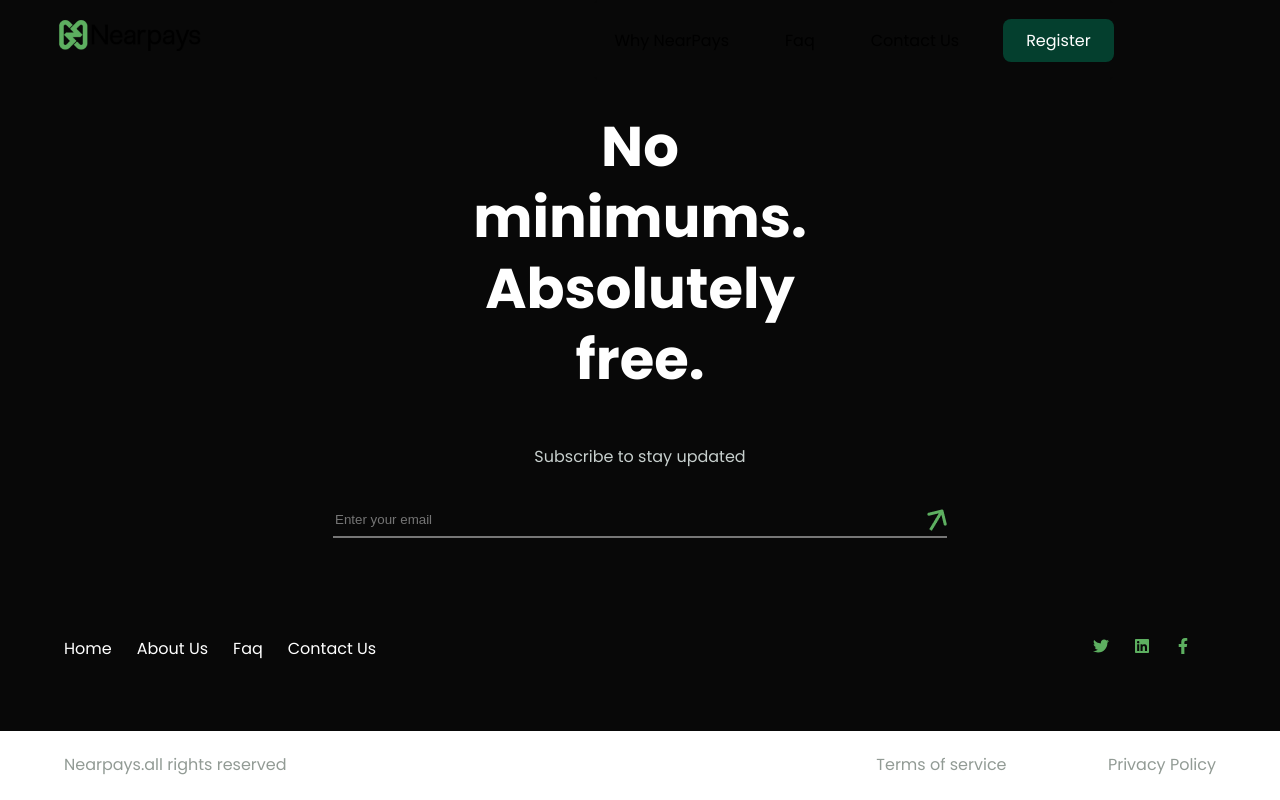
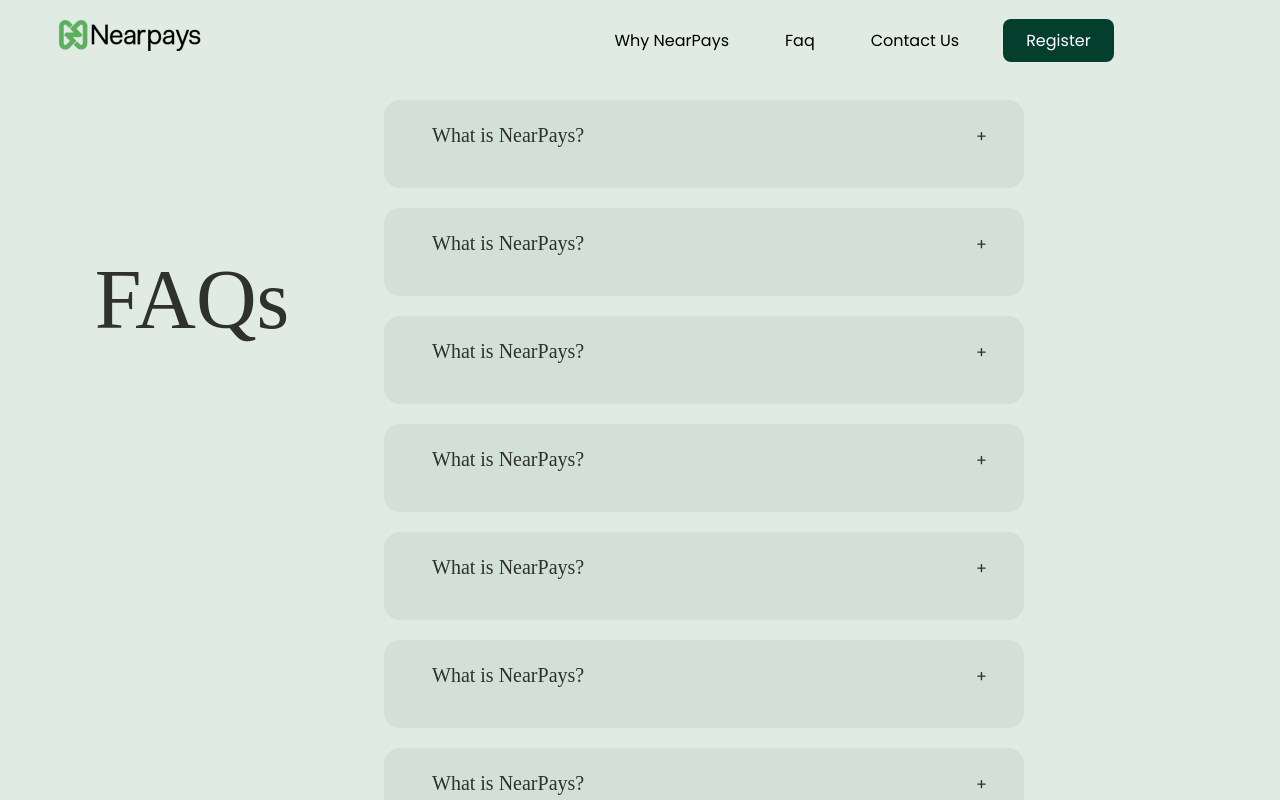
Before and after one commit to lukeola/nearpays, a React (Create React App) app: page /faq in a window 1280 px wide. Shown: the top 800 px of the page. Built offline with nearby package versions, Linux system fonts and the light colour scheme.

Commit message:
Contact page completed

```diff
--- a/src/components/navbar/Navbar.js
+++ b/src/components/navbar/Navbar.js
@@ -8,7 +8,9 @@
 
 const Navbar = () => {
     const history = useNavigate ();
+
     const [menuOpen, setMenuOpen] = useState(false);
+
     const [size, setSize] = useState({
         width: undefined,
         height: undefined,
--- a/src/pages/contact-us/ContactElements.js
+++ b/src/pages/contact-us/ContactElements.js
@@ -2,4 +2,132 @@
 
 export const ContactContainer = styled.div`
     width: 100%;
+    position: relative;
+    display: flex;
+    height: 903px;
+    background: #E0EBE3;
+
+    @media screen and (max-width: 769px) {
+        flex-direction: column;
+    }
+    `
+export const ContactLeft = styled.div`
+    width: 40%;
+    margin-left: 5%;
+    margin-top: 172px;
+
+    @media screen and (max-width: 769px) {
+        width: 100%;
+    }
 `
+export const ContactRight = styled.div`
+    width: 50%;
+    margin-top: 172px;
+
+    @media screen and (max-width: 769px) {
+        width: 100%;
+        margin-top: 34px;
+    }
+`
+export const ContactHeader = styled.div`
+    width: 80%;
+    font-family: 'Circular Std';
+    font-style: normal;
+    font-weight: 500;
+    font-size: 64px;
+    line-height: 81px;
+    color: #2E312F;
+
+    @media screen and (max-width: 769px) {
+        font-size: 32px;
+        width: 60%;
+        line-height: 40px;
+
+    }
+`
+export const ContactText = styled.div`
+    width: 50%;
+    font-family: 'Fakt Pro';
+    font-style: normal;
+    font-weight: 300;
+    font-size: 20px;
+    line-height: 158%;
+    color: #6A706C;
+    margin-top: 24px;
+
+    @media screen and (max-width: 769px) {
+        font-size: 16px;
+        width: 70%;
+
+    }
+
+`
+export const ContactSocial = styled.div`
+    display: flex;
+    height: 16px;
+    width: 70px;
+    left: 2px;
+    gap: 10px;
+    margin-top: 26px;
+    border-radius: 0px;
+    color: #5DAF60;
+
+`
+export const ContactForm = styled.div`
+    display: flex;
+    flex-direction: column;
+    gap: 20px;
+
+    @media screen and (max-width: 769px) {
+        width: 100%;
+        gap: 10px;
+    }
+
+`
+export const ContactInput = styled.input`
+    width: 78%;
+    padding: 2%;
+    height: 82px;
+    background: #D3E0D7;
+    border-radius: 16px;
+    border: none;
+
+    @media screen and (max-width: 769px) {
+        width: 90%;
+        margin-left: 5%;
+        height: 60px;
+    }
+`
+export const ContactTextArea = styled.textarea`
+    width: 78%;
+    padding: 2%;
+    height: 192px;
+    background: #D3E0D7;
+    border-radius: 16px;
+    border: none;
+
+    @media screen and (max-width: 769px) {
+        width: 90%;
+        margin-left: 5%;
+        height: 151px;
+    }
+`
+export const ContactButton = styled.div`
+    display: flex;
+    flex-direction: row;
+    justify-content: center;
+    align-items: center;
+    padding: 24px 16px;
+    gap: 10px;
+    width: 78%;
+    height: 73px;
+    background: #043F2E;
+    border-radius: 16px;
+    color: #fff;
+
+    @media screen and (max-width: 769px) {
+        width: 90%;
+        margin-left: 5%;
+        height: 60px;
+    }
+`
--- a/src/pages/contact-us/index.js
+++ b/src/pages/contact-us/index.js
@@ -1,15 +1,37 @@
 import React from 'react'
 import Footer from '../../components/footer'
 import Navbar from '../../components/navbar/Navbar'
-import { ContactContainer } from './ContactElements'
+import { ContactButton, ContactContainer, ContactForm, ContactHeader, ContactInput, ContactLeft, ContactRight, ContactSocial, ContactText, ContactTextArea } from './ContactElements'
+import { FaFacebook, FaTwitter, FaLinkedin } from 'react-icons/fa'
 
 const ContactUs = () => {
   return (
+    <>
+    <Navbar/>
     <ContactContainer>
-      <Navbar/>
-      <Footer/>
+        <ContactLeft>
+          <ContactHeader>We’d love to hear from you.</ContactHeader>
+          <ContactText>
+          While  we’re good with smoke signals, there are easier ways to get in touch.
+          </ContactText>
+          <ContactSocial>
+            <FaTwitter/>
+            <FaLinkedin/>
+            <FaFacebook/>
+          </ContactSocial>
+        </ContactLeft>
+        <ContactRight>
+          <ContactForm>
+            <ContactInput placeholder='Your Name'></ContactInput>
+            <ContactInput placeholder='Your Email'></ContactInput>
+            <ContactInput placeholder='Subject (Optional)'></ContactInput>
+            <ContactTextArea placeholder='Message'></ContactTextArea>
+            <ContactButton>Send</ContactButton>
+          </ContactForm>
+        </ContactRight>
     </ContactContainer>
-
+    <Footer/>
+    </>
   )
 }
 
--- a/src/pages/faq/FaqElements.js
+++ b/src/pages/faq/FaqElements.js
@@ -2,5 +2,119 @@
 
 
 export const FaqContainer = styled.div`
+    display: flex;
     width: 100%;
+    position: relative;
+    height: 1174px;
+    top: 0px;
+    background: #E0EBE3;
+
+    @media screen and (max-width: 769px) {
+        flex-direction: column;
+
+    }
 `
+export const LeftSide = styled.div`
+    width: 30%;
+    left: 10%;
+
+    @media screen and (max-width: 769px) {
+        width: 100%;
+        left: 0;
+
+    }
+`
+export const RightSide = styled.div`
+    width: 50%;
+
+    @media screen and (max-width: 769px) {
+        top: 48px;
+        width: 95%;
+        margin-left: 2.5%;
+
+    }
+`
+export const FaqHeader = styled.div`
+    position: relative;
+    width: 100%;
+    top: 251px;
+    font-family: 'Circular Std';
+    font-style: normal;
+    font-weight: 500;
+    font-size: 84px;
+    color: #2E312F;
+    text-align: center;
+    cursor: pointer;
+
+    @media screen and (max-width: 769px) {
+        font-size: 32px;
+        top: 82px;
+    }
+`
+export const Faqwrapper = styled.div`
+    margin-top: 100px;
+    width: 100%;
+    display: flex;
+    flex-direction: column;
+    gap: 20px;
+
+    @media screen and (max-width: 769px) {
+        width:95%;
+
+    }
+`
+export const Faqitems = styled.div`
+    position: relative;
+    height: auto;
+    display: flex;
+    width: 100%;
+    border-radius: 16px;
+    padding: 24px 48px 24px 48px;
+    background: #D3E0D7;
+
+    @media screen and (max-width: 769px) {
+        width: 95%;
+        left: 2.5%;
+
+    }
+
+
+`
+export const FaqQuestion = styled.div`
+    position: absolute;
+    width: 100%;
+    font-family: 'Fakt Pro';
+    font-style: normal;
+    font-weight: 300;
+    font-size: 20px;
+    color: #2E312F;
+`
+export const FaqAnswer = styled.div`
+    position: relative;
+    color: #2E312F;
+
+`
+export const Faqicons = styled.div`
+    position: relative;
+    left: 30%;
+    color: #2E312F;
+
+    @media screen and (max-width: 769px) {
+        position: absolute;
+        margin-left: 60%;
+
+    }
+`
+export const Moretext =styled.div`
+    position: absolute;
+    font-size: 20px;
+    font-weight: 450;
+    line-height: 36px;
+    color: #2E312F;
+    top: 1036px;
+
+    @media screen and (max-width: 769px) {
+        top: 1036px;
+
+    }
+`
--- a/src/pages/faq/index.js
+++ b/src/pages/faq/index.js
@@ -1,15 +1,90 @@
-import React from 'react'
+import React, {useState} from 'react'
 import Footer from '../../components/footer'
 import Navbar from '../../components/navbar/Navbar'
-import { FaqContainer } from './FaqElements'
+import { FaqAnswer, FaqContainer, FaqHeader, Faqicons, Faqitems, FaqQuestion, Faqwrapper, LeftSide, Moretext, RightSide } from './FaqElements'
+import './faq.css'
 
 const Faq = () => {
+
+  const [selected, setSelected] = useState(null)
+
+  const toggle = (i) => {
+    if (selected === i) {
+      return setSelected(null)
+    }
+
+    setSelected(i)
+  }
+
   return (
+    <div>
+    <Navbar/>
     <FaqContainer>
-      <Navbar/>
-      <Footer/>
+    <LeftSide>
+          <FaqHeader>FAQs</FaqHeader>
+          </LeftSide>
+          <RightSide>
+          <Faqwrapper>
+          {data.map((item, i) => (
+            <div>
+            <Faqitems>
+              <FaqQuestion onClick={() => toggle(i)}>{item.Question}</FaqQuestion>
+              <FaqAnswer className={selected === i ? 'content show' : 'content'}>{item.Answer}</FaqAnswer>
+              <Faqicons><span>{selected === i ? "-" : "+"}</span></Faqicons>
+            </Faqitems>
+            </div>
+          ))}
+
+          </Faqwrapper>
+          <Moretext>Have more questions? <a href='/contact-us' style={{textDecoration:'none', color:'#5DAF60'}}>Contact Us</a></Moretext>
+          </RightSide>
+
     </FaqContainer>
+    <Footer/>
+    </div>
   )
 }
 
+const data = [
+  {
+    Question: 'What is NearPays?',
+    Answer: 'Nearpays is the modern way to help you move money'
+  },
+
+  {
+    Question: 'What is NearPays?',
+    Answer: 'Nearpays is the modern way to help you move money'
+  },
+
+  {
+    Question: 'What is NearPays?',
+    Answer: 'Nearpays is the modern way to help you move money'
+  },
+
+  {
+    Question: 'What is NearPays?',
+    Answer: 'Nearpays is the modern way to help you move money'
+  },
+
+  {
+    Question: 'What is NearPays?',
+    Answer: 'Nearpays is the modern way to help you move money'
+  },
+
+  {
+    Question: 'What is NearPays?',
+    Answer: 'Nearpays is the modern way to help you move money'
+  },
+
+  {
+    Question: 'What is NearPays?',
+    Answer: 'Nearpays is the modern way to help you move money'
+  },
+
+  {
+    Question: 'What is NearPays?',
+    Answer: 'Nearpays is the modern way to help you move money'
+  }
+]
+
 export default Faq
```
